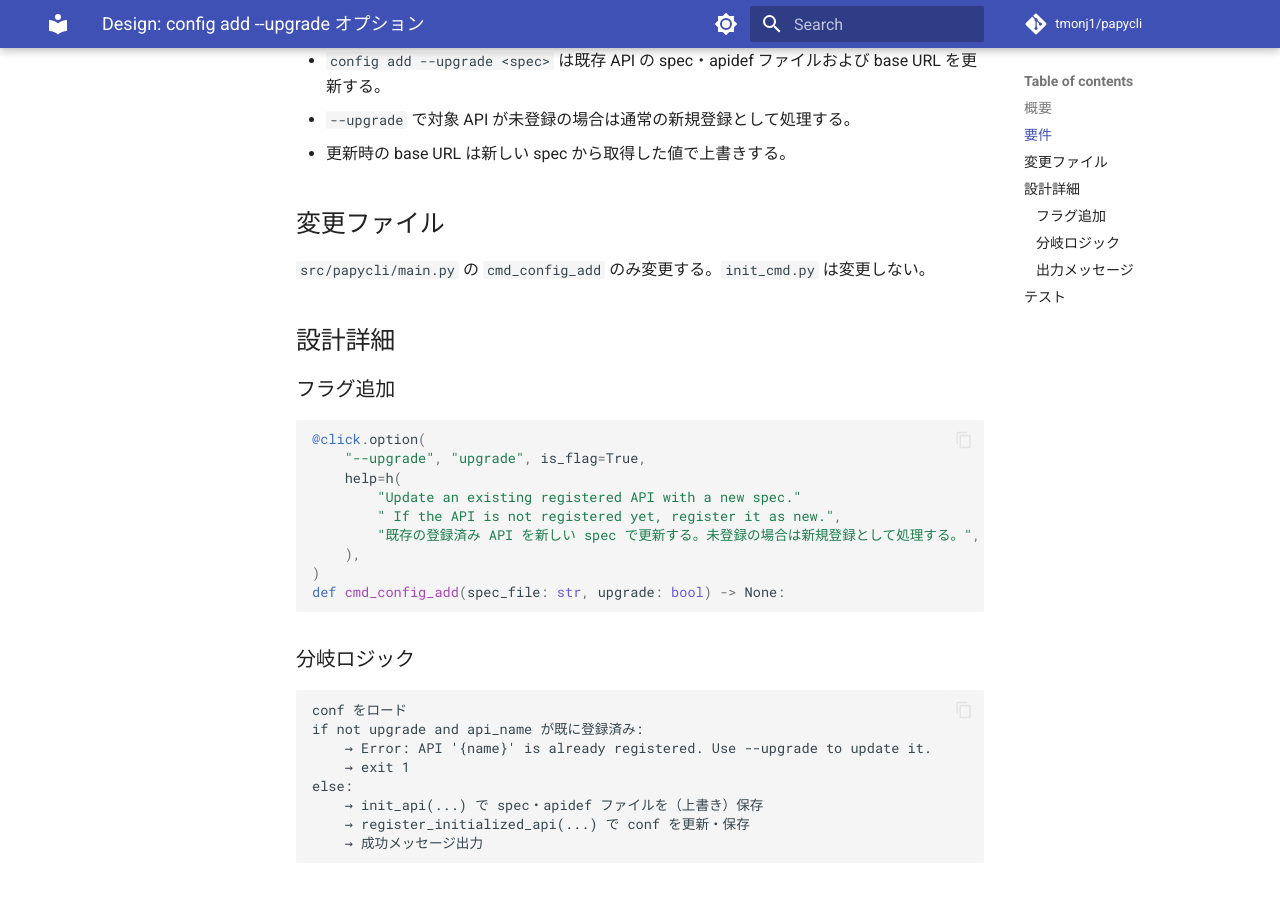
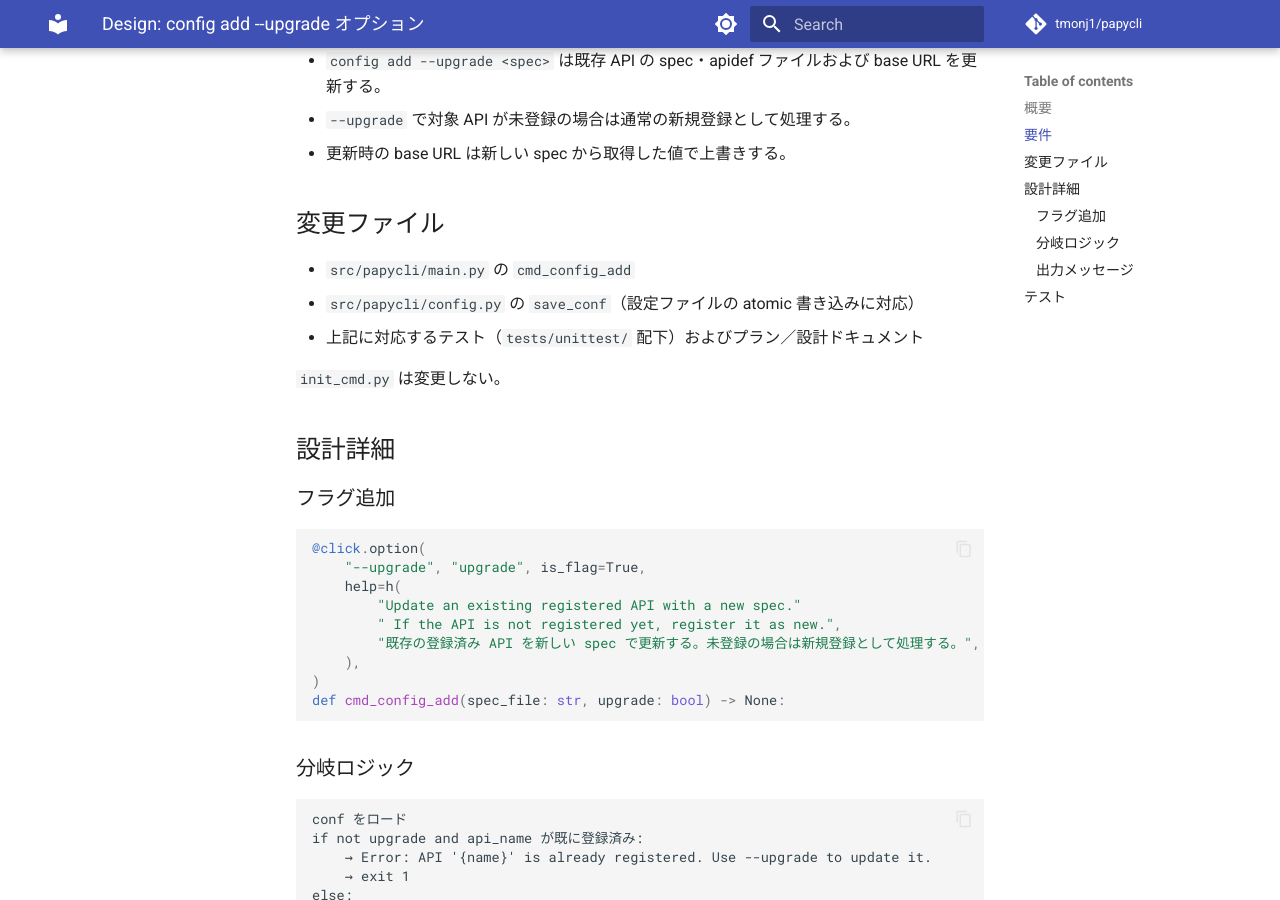
Before and after one commit to tmonj1/papycli, an MkDocs documentation site: the page built from docs/superpowers/specs/2026-04-01-config-add-upgrade-design.md, in a window 1280 px wide and 900 px high, scrolled down 432 px. Built offline with MkDocs 1.6.1 and Material for MkDocs 9.7.7, drawn with Linux system fonts in a browser that asks for light colours; comment, search, counter and statistics services are not loaded.

Commit message:
review: update design doc to reflect actual changed files
Co-Authored-By: Claude Sonnet 4.6 <noreply@anthropic.com>

```diff
--- a/docs/superpowers/specs/2026-04-01-config-add-upgrade-design.md
+++ b/docs/superpowers/specs/2026-04-01-config-add-upgrade-design.md
@@ -14,7 +14,11 @@
 
 ## 変更ファイル
 
-`src/papycli/main.py` の `cmd_config_add` のみ変更する。`init_cmd.py` は変更しない。
+- `src/papycli/main.py` の `cmd_config_add`
+- `src/papycli/config.py` の `save_conf`（設定ファイルの atomic 書き込みに対応）
+- 上記に対応するテスト（`tests/unittest/` 配下）およびプラン／設計ドキュメント
+
+`init_cmd.py` は変更しない。
 
 ## 設計詳細
 
```
